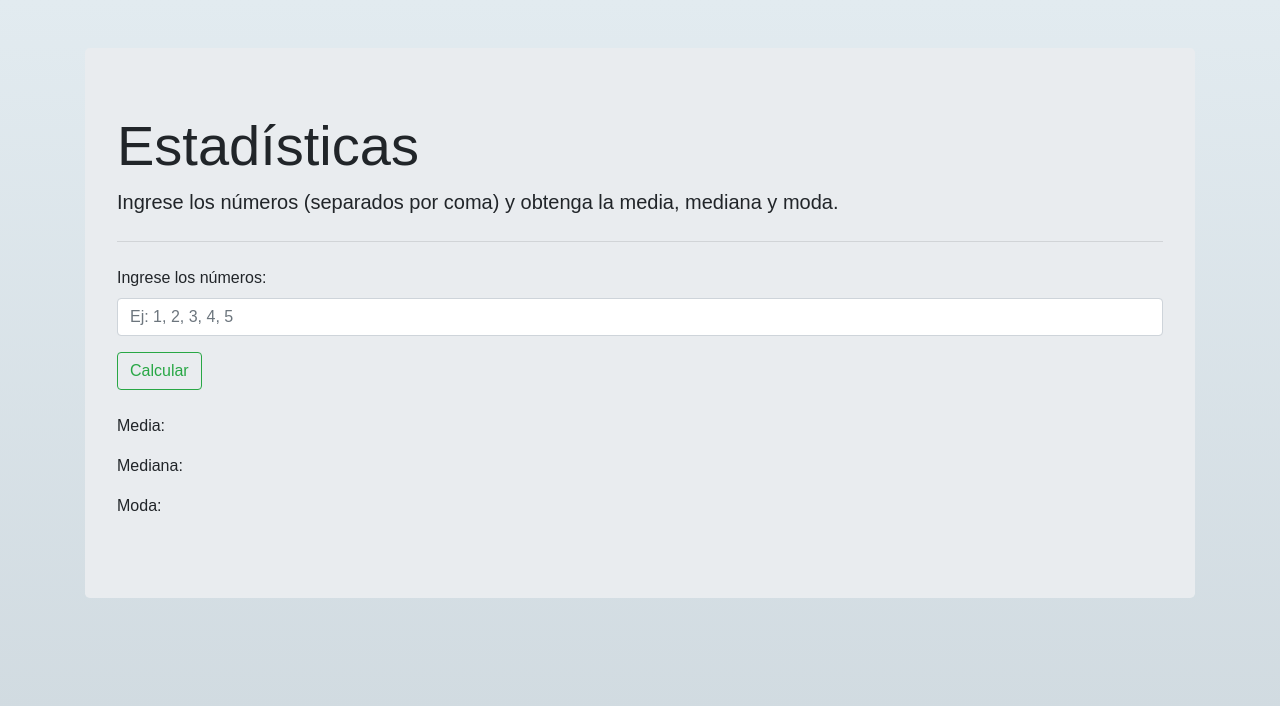
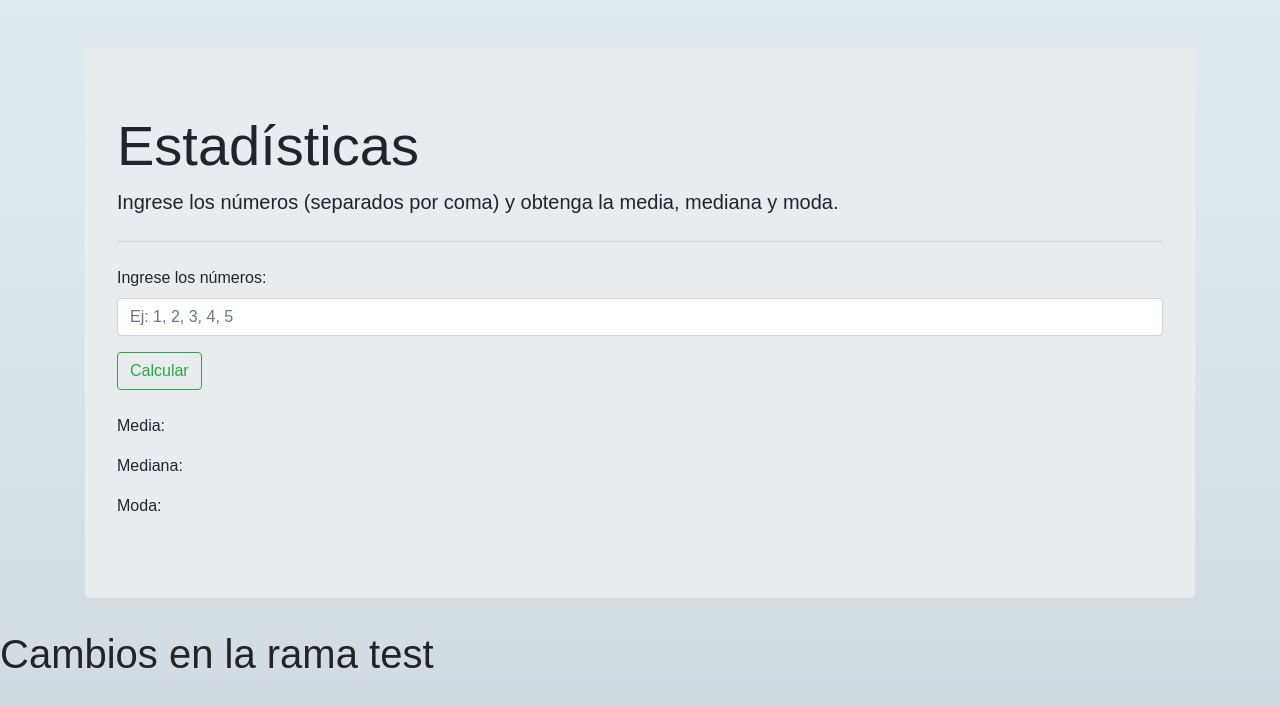
Before and after one commit to KaiZeRx360/estadisticas, a plain HTML site: page index.html in a window 1280 px wide. Drawn offline with nearby package versions, Linux system fonts and the light colour scheme; some packages are replaced by stand-ins of ours; a script that the page names is missing.

Commit message:
cambios en la rama test

```diff
--- a/index.html
+++ b/index.html
@@ -28,5 +28,6 @@
     </div>
 
     <script src="main.js"></script>
+    <h1>Cambios en la rama test</h1>
 </body>
 </html>
```
